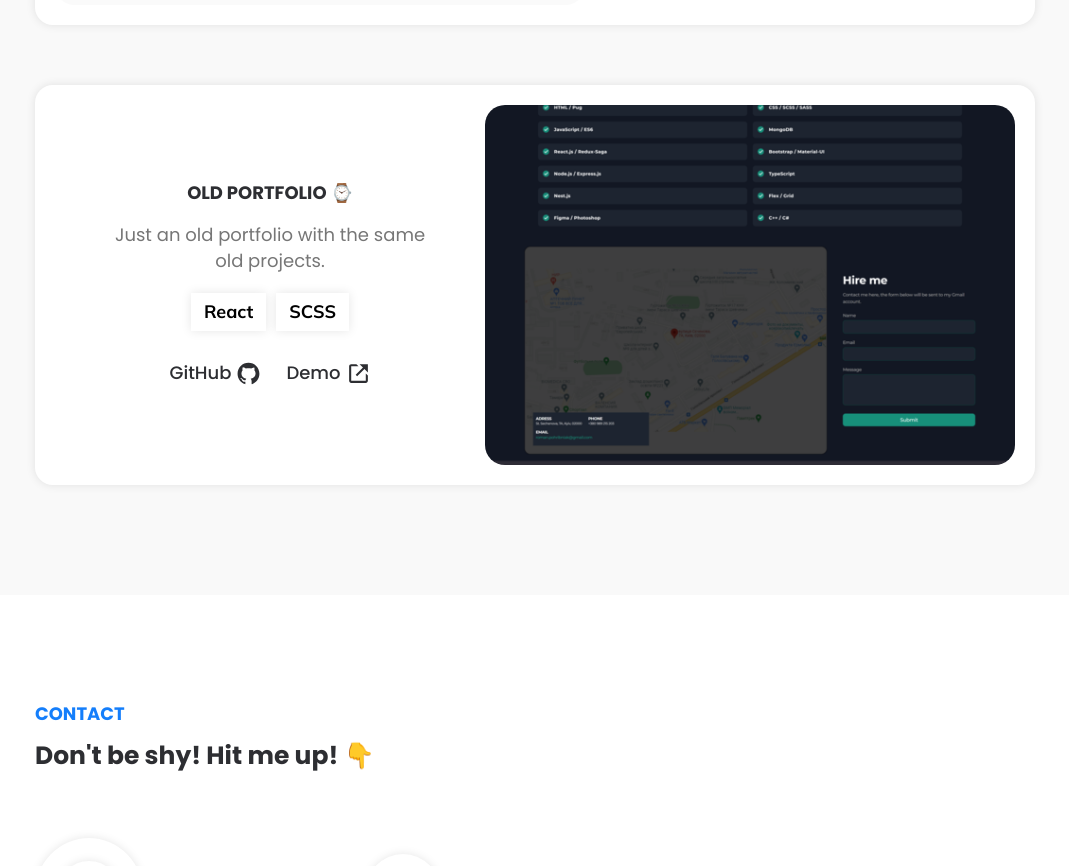
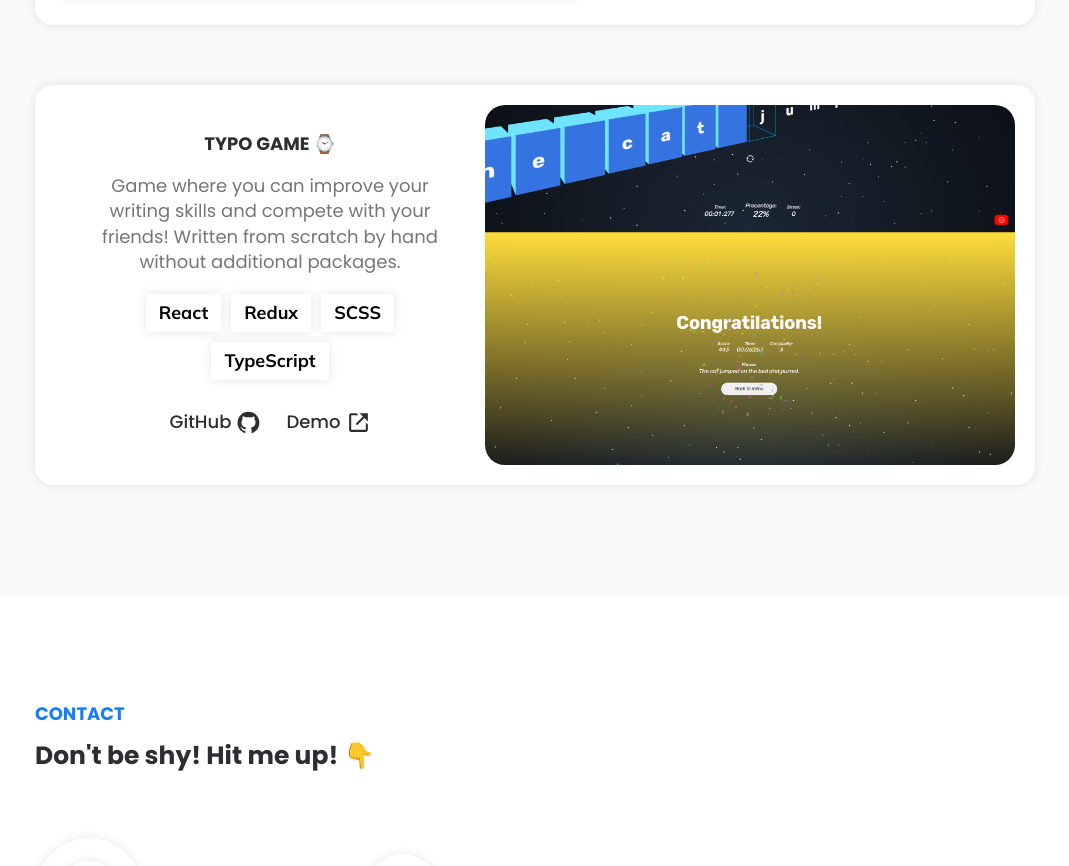
Before and after one commit to PohribniakRoman/Portfolio, a React (Vite) app: page / in a window 1280 px wide. Shown: the part 2835-3701 px from the top of the page, without its empty margins (105-1174 px from the left). Built offline with nearby package versions, Linux system fonts and the light colour scheme; some icons are missing; a web font is replaced by a local one.

Commit message:
add typo

```diff
--- a/src/components/Projects.tsx
+++ b/src/components/Projects.tsx
@@ -1,7 +1,7 @@
 import mealCover from "../assets/meal-app.jpg";
 import galleryCover from "../assets/gallery.jpg";
 import colorPickerCover from "../assets/colorpicker.jpg";
-import oldPortfolio from "../assets/oldportfolio.png";
+import typoGame from "../assets/typo-game.png";
 
 import { ProjectItem } from "./ProjectItem"
 
@@ -31,12 +31,12 @@ const projects = [
     cover:colorPickerCover
 },
 {
-    name:"Old Portfolio ⌚",
-    description:"Just an old portfolio with the same old projects.",
-    demo:"https://pohribniakroman.github.io/Portfolio-Template/",
-    git:"https://github.com/PohribniakRoman/Portfolio-Template",
-    stack:["React","SCSS"],
-    cover:oldPortfolio
+    name:"Typo Game ⌚",
+    description:"Game where you can improve your writing skills and compete with your friends! Written from scratch by hand without additional packages.",
+    demo:"https://typo-game.vercel.app/",
+    git:"https://github.com/PohribniakRoman/Typo-Game",
+    stack:["React","Redux","SCSS","TypeScript"],
+    cover:typoGame
 },
 ]
 
```
Also changed, not shown: src/assets/typo-game.png (added).
